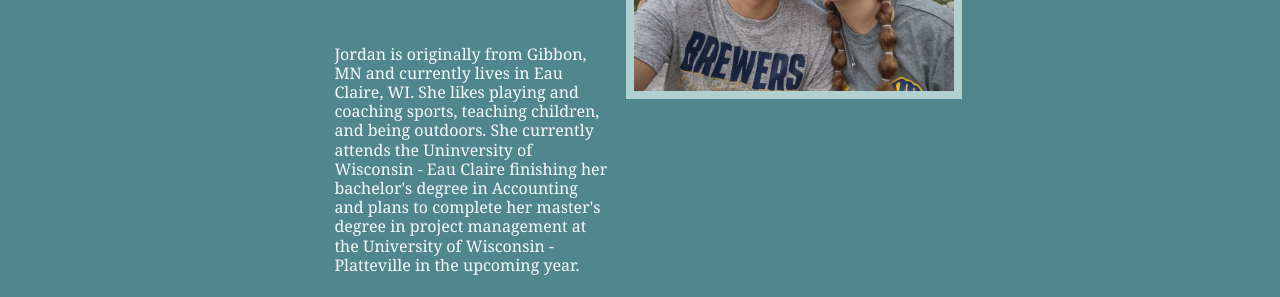
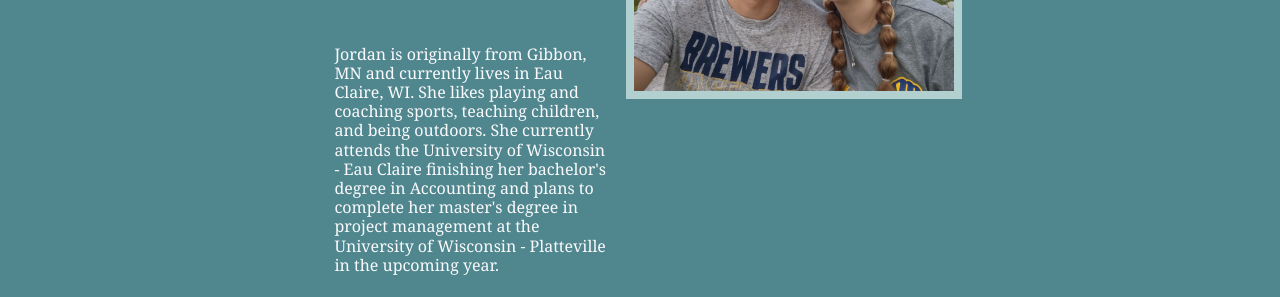
Before and after one commit to rettigjk4368/Wedding-Website, a plain HTML site: page party.html in a window 1280 px wide. Shown: the part 655-952 px from the top of the page. Drawn offline with Linux system fonts and the light colour scheme; a web font is replaced by a local one.

Commit message:
CORRECTION

```diff
--- a/party.html
+++ b/party.html
@@ -49,7 +49,7 @@
             <div class="bridediv">
                 <p class="h4">Bride</p>
                 <p class="h5">Jordan Rettig</p>
-                <p class="gp">Jordan is originally from Gibbon, MN and currently lives in Eau Claire, WI. She likes playing and coaching sports, teaching children, and being outdoors. She currently attends the Uninversity of Wisconsin - Eau Claire finishing her bachelor's degree in Accounting and plans to complete her master's degree in project management at the University of Wisconsin - Platteville in the upcoming year.</p>
+                <p class="gp">Jordan is originally from Gibbon, MN and currently lives in Eau Claire, WI. She likes playing and coaching sports, teaching children, and being outdoors. She currently attends the University of Wisconsin - Eau Claire finishing her bachelor's degree in Accounting and plans to complete her master's degree in project management at the University of Wisconsin - Platteville in the upcoming year.</p>
             </div>
             <img src="images/Jordan.JPG" alt="Lake Michigan" class="jopic">
             <img src="images/Jordan.JPG" alt="Lake Michigan" class="jopics">
```
